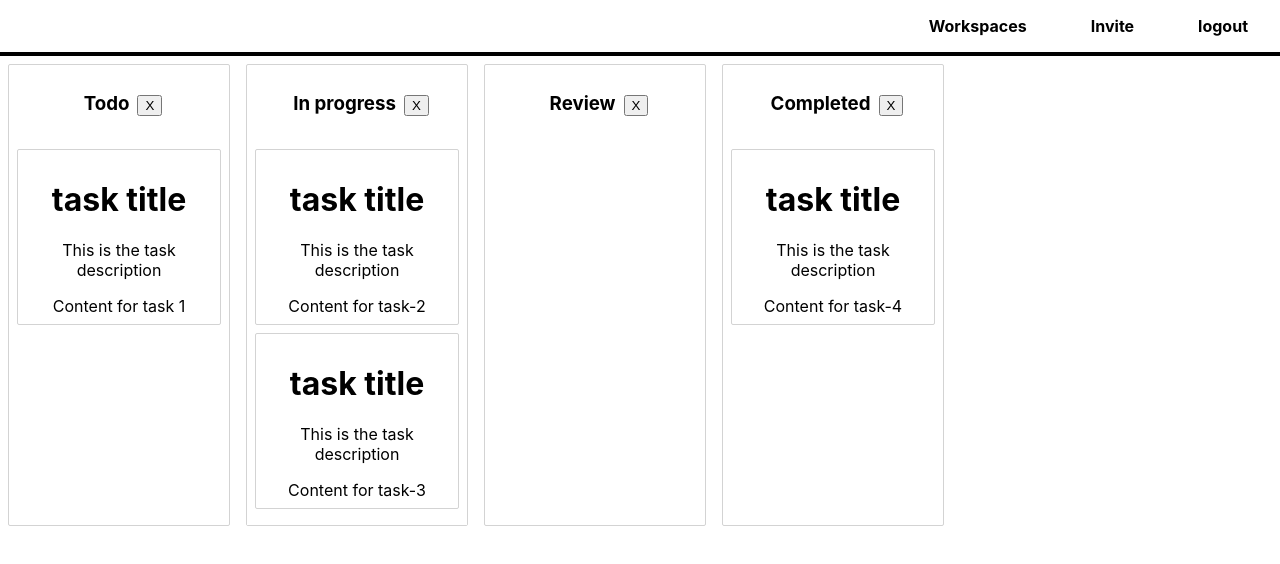
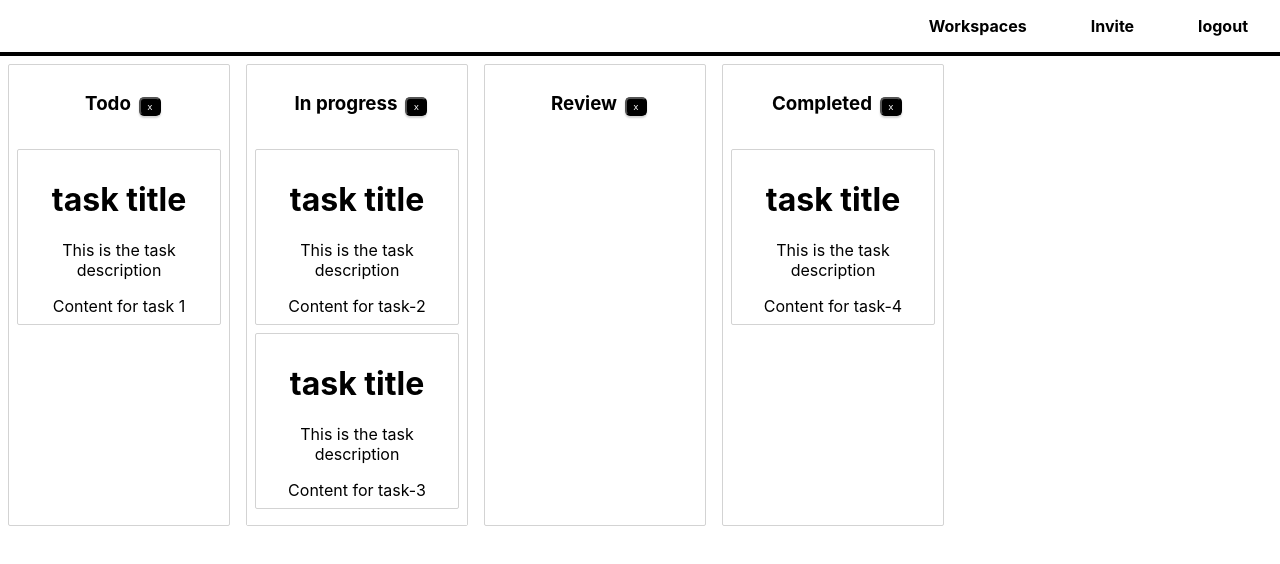
Before and after one commit to Johnny5stillalive/Process-Managment, a React (Create React App) app: page /projectBoard in a window 1280 px wide. Shown: the top 564 px of the page. Built offline with nearby package versions, Linux system fonts and the light colour scheme.

Commit message:
Changed button from HTML to React
changed button and added a onClick function that only logs to console

```diff
--- a/src/pages/Column.js
+++ b/src/pages/Column.js
@@ -3,6 +3,7 @@ import React from 'react'
 import styled from 'styled-components'
 import Task from './Task.js'
 import { Droppable, Draggable } from 'react-beautiful-dnd'
+
 
 const Container = styled.div`
     margin: 8px;
@@ -24,6 +25,28 @@ const TaskList = styled.div`
     min-height:100px;
 `;
 
+const Button = styled.button`
+    height:25%;
+    width:10%;
+    font-size:60%;
+    background-color: Black;
+    color: white;
+    border-radius: 5px;
+    margin: 10px 0px;
+    cursor: pointer;
+    box-shadow: 0px 2px 2px lightgray;
+    transition: ease background-color 250ms;
+    transition: ease color 250ms;
+    &:hover {
+        cursor: default;
+        color:black;
+        background-color:white;
+        opacity: 0.7;
+    }
+    `;
+
+
+
 function Column(props) {
     return (
         <Draggable draggableId={props.column.id} index={props.index}>
@@ -33,7 +56,7 @@ function Column(props) {
                     {...provided.draggableProps}>
                     <wrapper>
                     <Title {...provided.dragHandleProps}>{props.column.title}</Title>
-                    <button>X</button>
+                    <Button onClick={removeColumn}>x</Button>
                     </wrapper>
 
                     <Droppable droppableId={props.column.id} type='task'>
@@ -55,4 +78,8 @@ function Column(props) {
     )
 }
 
+const removeColumn = () => {
+    console.log("column removed jk!!")
+}
+
 export default Column
--- a/src/pages/NavBar.js
+++ b/src/pages/NavBar.js
@@ -1,5 +1,5 @@
 import React from 'react';
-import {Link, link} from 'react-router-dom'
+import {Link} from 'react-router-dom'
 import styled from 'styled-components'
 import "./pages.css"
 
--- a/src/pages/Workspaces.js
+++ b/src/pages/Workspaces.js
@@ -1,6 +1,6 @@
 import React from 'react'
 import NavBar from './NavBar'
-import { Link, link } from 'react-router-dom';
+import { Link} from 'react-router-dom';
 
 const Workspaces = () => (
     <>
```
